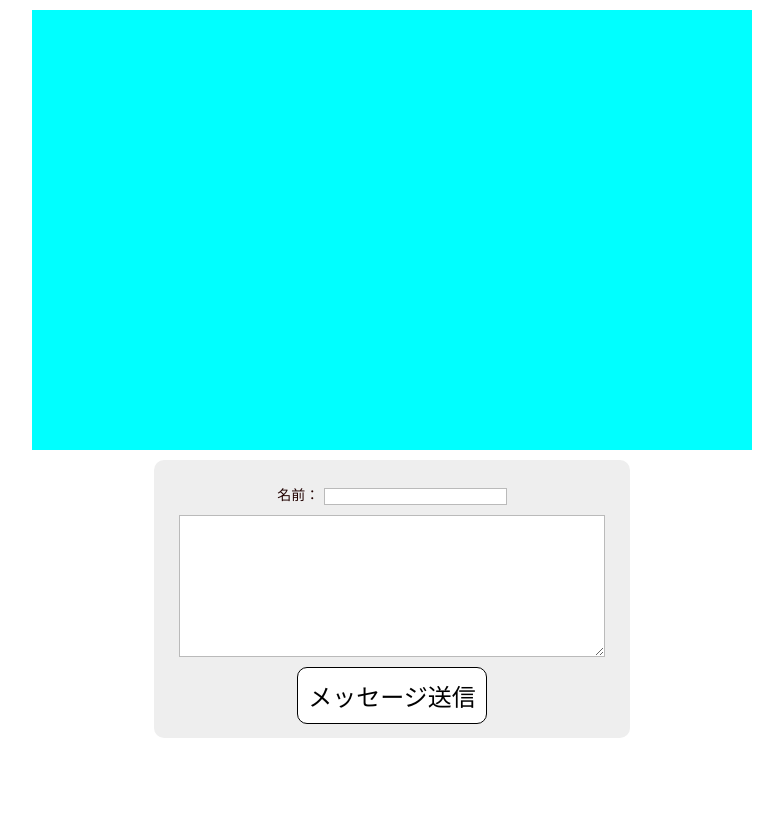
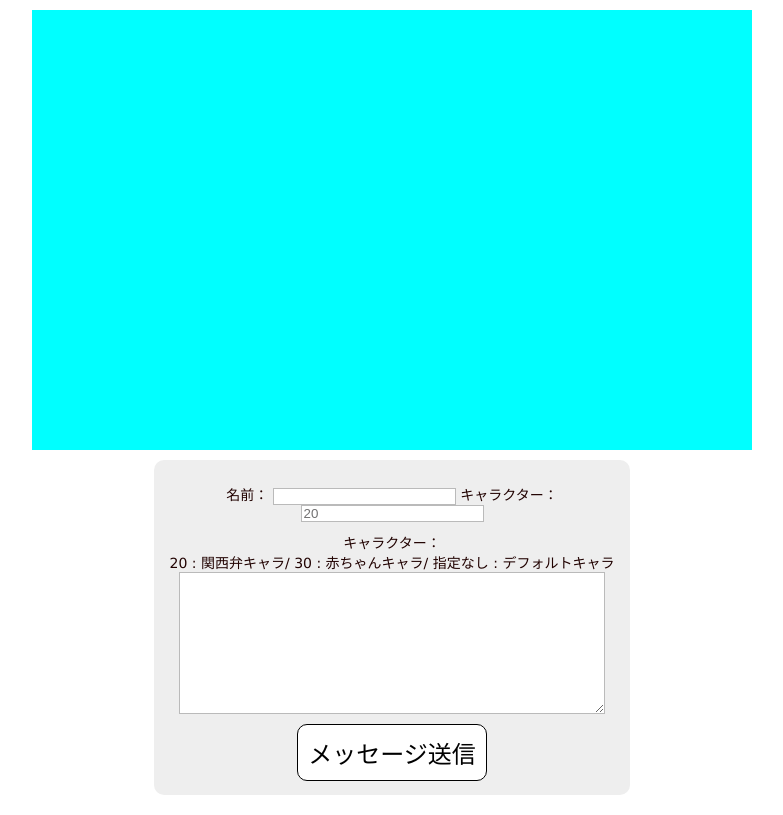
Before and after one commit to kaoru000/newgle, a plain HTML site: page chat.html in a window 1280 px wide. Both pictures are taken after a click on the button "メッセージ送信". Shown: the whole page, without its empty margins (248-1031 px from the left). Drawn offline with nearby package versions, Linux system fonts and the light colour scheme; no server answers; a web font is replaced by a local one.

Commit message:
second commit
switch character

```diff
--- a/chat.html
+++ b/chat.html
@@ -23,6 +23,14 @@
             <div id="user">
                 <label for="name" class="userProperty">名前：</label>
                 <input type="text" id="name" class="userProperty">
+                <label for="chara" class="userProperty">キャラクター：</label>
+                <input type="text" id="chara" class="userProperty">
+            </div>
+            <div class="info">
+               キャラクター：<br>
+                20 : 関西弁キャラ/
+                30 : 赤ちゃんキャラ/
+                指定なし : デフォルトキャラ
             </div>
             <!--メッセージの入力エリア-->
             <textarea id="msg" cols="30" rows="4"></textarea>
--- a/main.js
+++ b/main.js
@@ -14,8 +14,16 @@ var apiJson = {
 var testText = "";
 
 // API送受信関数
-function callBot(mymsg) {
+function callBot(mymsg,mychara) {
     apiJson.utt = mymsg;
+    apiJson.t = mychara;
+    var botClassName = "";
+    var chatMessageClassName = "chatMessage";
+    if (mychara == 20) {
+        botClassName = "girl";
+    } else {
+        botClassName = "man";
+    }
     $.ajax({
             type: 'post',
             url: api,
@@ -25,12 +33,14 @@ function callBot(mymsg) {
             scriptCharset: 'utf-8'
         })
         .done(function (data) {
-            console.log(data.utt); // ←いろんな雑話が返ってくる
+            var botMessage = data.utt;
+            console.log(botMessage); // ←いろんな雑話が返ってくる
 //            console.log(data.yomi); // ←いろんな雑話が返ってくる
 //            testText = data.utt.toString();
 //            return data.utt.toString();
 //            return 1;
-            $("#board").append("<li>" + data.utt + "</li>");
+        $("#board").append("<li class = \"" + botClassName + " " + chatMessageClassName + "\" >" + botMessage + "</li>");
+        $('#msg').text(botMessage);
         })
         .fail(function (data) {
             console.log(data.responseText); // ←エラー時の処理
@@ -44,7 +54,13 @@ function callBot(mymsg) {
 
 function sendMessage () {
     var curentMessage = $('#msg').val();
-    callBot(curentMessage);
+    var curentChara = $('#chara').val();
+    callBot(curentMessage,curentChara);
+    if (curentChara == 20) {
+        $('#chara').val('');
+    } else {
+        $('#chara').val(20);
+    }
 }
 
 $('#sendButton').on('click', function () {
```
